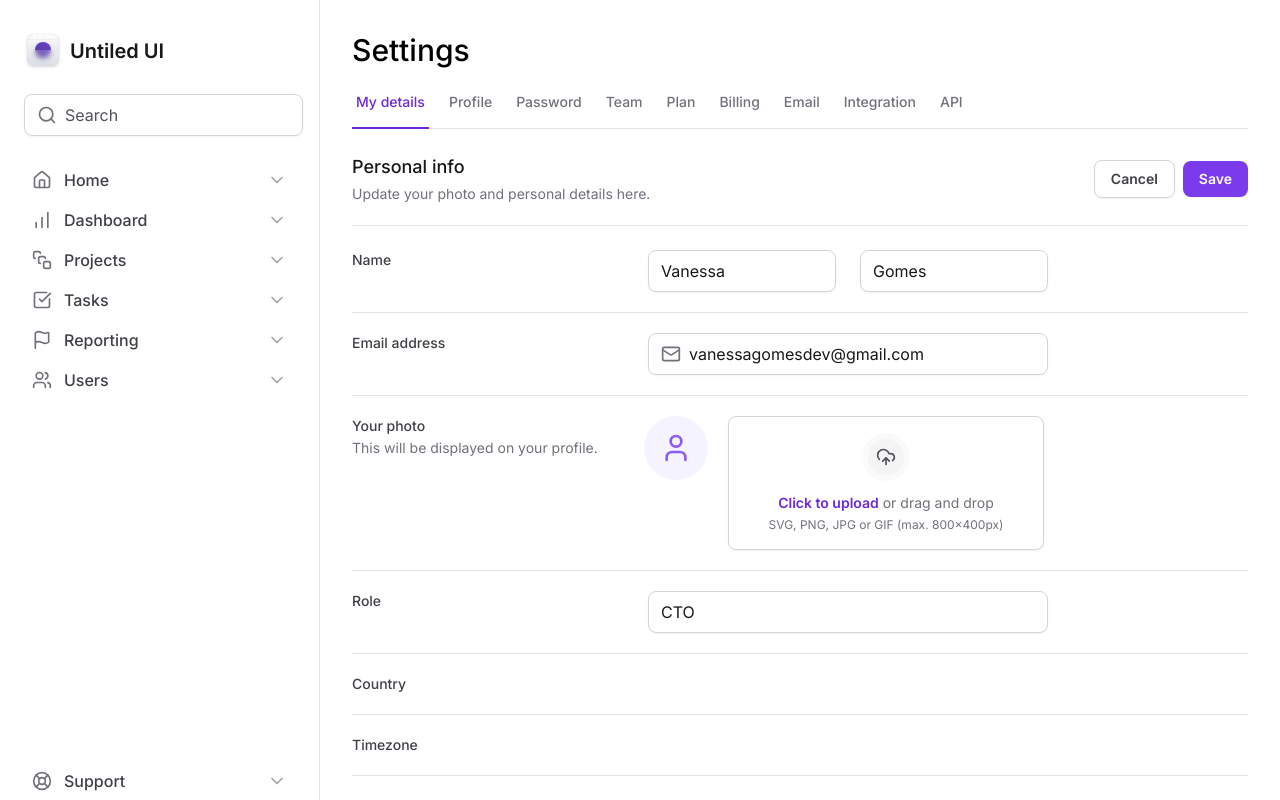
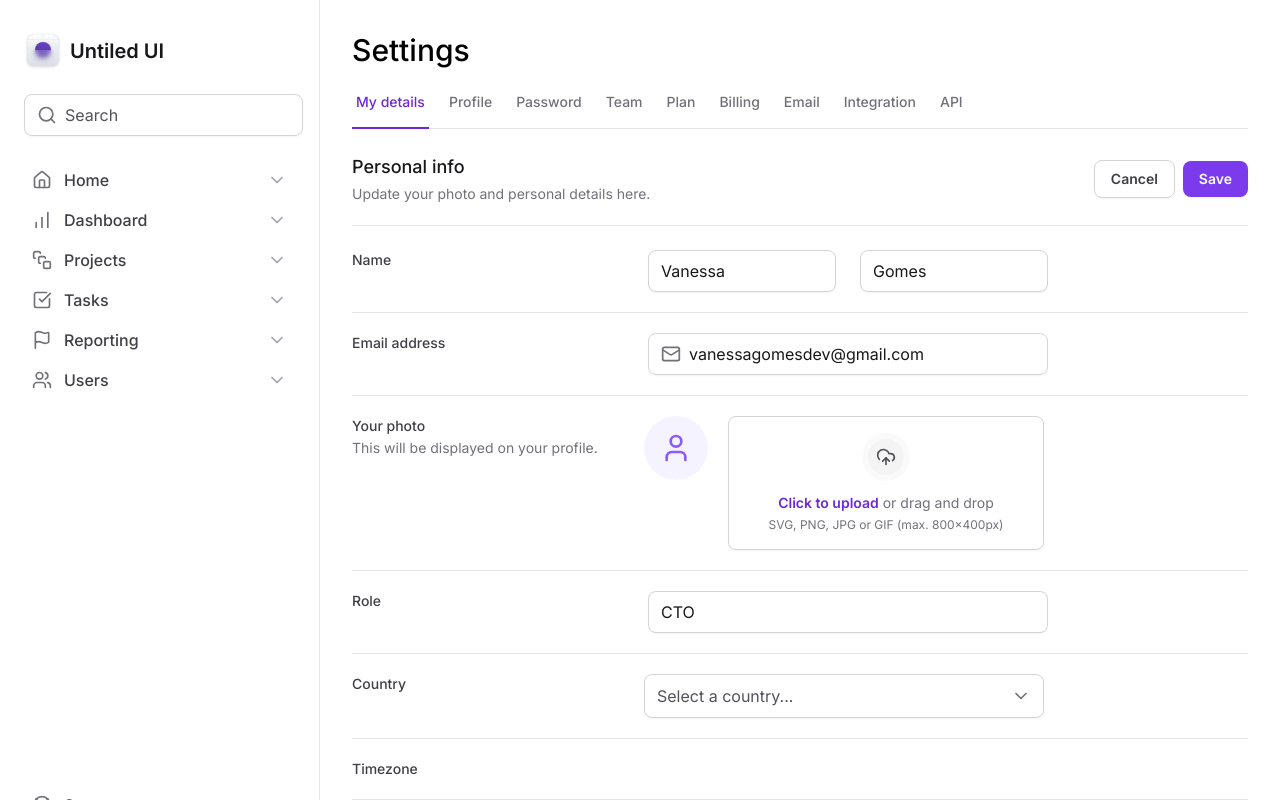
Before and after one commit to vanessagomes-dev/tailwind-next, a Next.js app: page / in a window 1280 px wide. Shown: the top 800 px of the page. Built offline with nearby package versions, Linux system fonts and the light colour scheme.

Commit message:
feat(select): criar componente Select personalizado usando Radix UI
Implementado um Select customizado com a biblioteca Radix, permitindo maior controle visual e comportamental sobre o componente. Estrutura criada seguindo o padrão de composição utilizado no restante do projeto.

```diff
--- /dev/null
+++ b/app/components/Form/Select.tsx
@@ -0,0 +1,59 @@
+'use client'
+
+import * as SelectPrimitive from '@radix-ui/react-select'
+import { Check, ChevronDown } from 'lucide-react'
+
+export interface SelectProps {}
+
+export function Select(props: SelectProps) {
+  return (
+    <SelectPrimitive.Root>
+      <SelectPrimitive.Trigger className="flex h-11 w-full items-center justify-between gap-2 rounded-lg border border-zinc-300 px-3 py-2 shadow-sm data-[placeholder]:text-zinc-600">
+        <SelectPrimitive.Value
+          placeholder="Select a country..."
+          className="text-black"
+        />
+        <SelectPrimitive.Icon>
+          <ChevronDown className="h-5 w-5 text-zinc-500" />
+        </SelectPrimitive.Icon>
+      </SelectPrimitive.Trigger>
+
+      <SelectPrimitive.Portal>
+        <SelectPrimitive.Content
+          side="bottom"
+          position="popper"
+          sideOffset={8}
+          className="z-10 w-[--radix-select-trigger-width] overflow-hidden rounded-lg border border-zinc-200 bg-white"
+        >
+          <SelectPrimitive.Viewport>
+            <SelectPrimitive.Item
+              value="br"
+              className="flex items-center justify-between gap-2 px-3 py-2.5 outline-none data-[highlighted]:bg-zinc-50"
+            >
+              <SelectPrimitive.ItemText className="text-black">
+                Brazil
+              </SelectPrimitive.ItemText>
+
+              <SelectPrimitive.ItemIndicator>
+                <Check className="h-4 w-4 text-violet-500" />
+              </SelectPrimitive.ItemIndicator>
+            </SelectPrimitive.Item>
+
+            <SelectPrimitive.Item
+              value="us"
+              className="flex items-center justify-between gap-2 px-3 py-2.5 outline-none data-[highlighted]:bg-zinc-50"
+            >
+              <SelectPrimitive.ItemText className="text-black">
+                United States
+              </SelectPrimitive.ItemText>
+
+              <SelectPrimitive.ItemIndicator>
+                <Check className="h-4 w-4 text-violet-500" />
+              </SelectPrimitive.ItemIndicator>
+            </SelectPrimitive.Item>
+          </SelectPrimitive.Viewport>
+        </SelectPrimitive.Content>
+      </SelectPrimitive.Portal>
+    </SelectPrimitive.Root>
+  )
+}
--- a/app/page.tsx
+++ b/app/page.tsx
@@ -2,6 +2,8 @@
 import * as Input from "./components/Input"
 import * as FileInput from "./components/Form/FileInput"
 import { Mail } from "lucide-react"
+import { Select } from './components/Form/Select'
+
 
 export default function Home() {
   return (
@@ -121,7 +123,7 @@
             >
               Country
             </label>
-            <div />
+            <Select />
           </div>
 
           {/* TIMEZONE */}
--- a/package.json
+++ b/package.json
@@ -9,6 +9,7 @@
     "lint": "next lint"
   },
   "dependencies": {
+    "@radix-ui/react-select": "^2.2.6",
     "@radix-ui/react-tabs": "^1.1.13",
     "@types/node": "^20",
     "@types/react": "^19",
```
Also changed, not shown: 1 other file (tests, documents, lock files or other folders).
